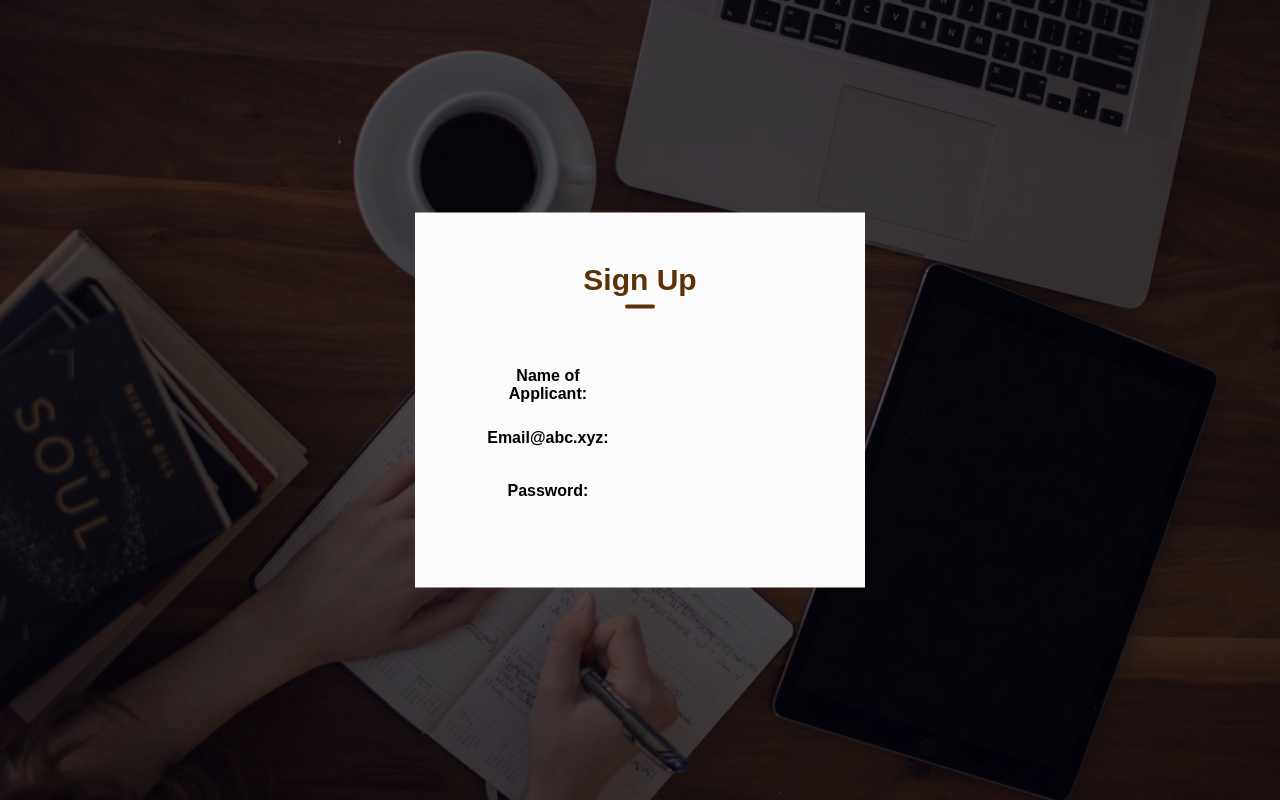
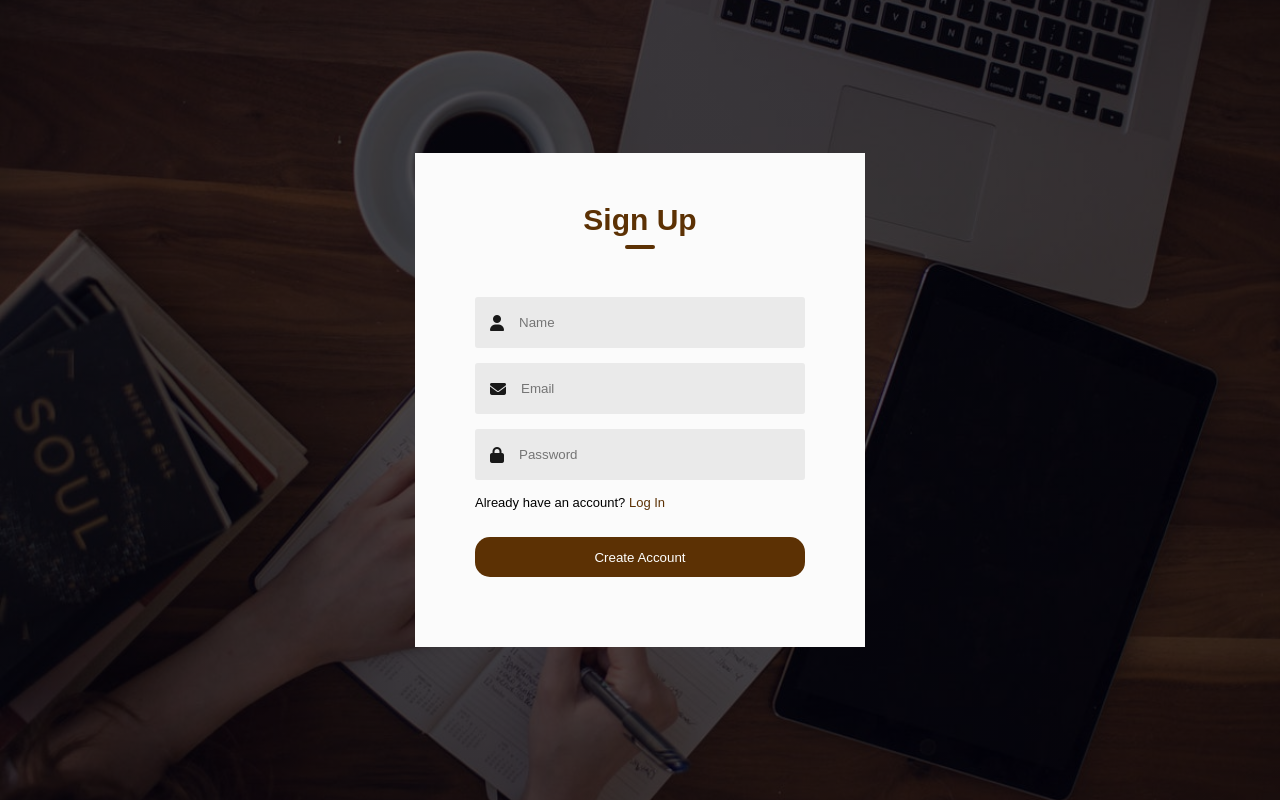
Before and after one commit to georgerahul24/CornellNotes, a Django app: page /SignUp/ in a window 1280 px wide. Run offline with Django 4.2, Linux system fonts and the light colour scheme; some libraries are stand-ins or nearby versions.

Commit message:
Adding Users to the sign Up page works

```diff
--- /dev/null
+++ b/CornellNotes/UserModel.py
@@ -0,0 +1,2 @@
+class User():
+    pass
--- a/SignUp/views.py
+++ b/SignUp/views.py
@@ -1,8 +1,9 @@
 from django.http import HttpResponse
 from django.views import View
 from django.shortcuts import render
-from django.template import loader
 from .forms import SignUpForm
+from django.contrib.auth.models import User
+from django.contrib.auth import authenticate, login
 
 
 class SignUp(View):
@@ -12,4 +13,25 @@ class SignUp(View):
         return render(request, 'SignUpPage.html', {'f': form})
 
     def post(self, request):
-        pass
+        form = SignUpForm(request.POST)
+        if form.is_valid():
+            User.objects.create_user(form.cleaned_data["name"], form.cleaned_data["email"],
+                                     form.cleaned_data["password"])
+
+            user = authenticate(request, username=form.cleaned_data["name"], password=form.cleaned_data["password"])
+            if user is not None:
+                login(request, user)
+            else:
+                return HttpResponse("Error")
+
+            return HttpResponse(
+                f'{form.cleaned_data["name"]}, {form.cleaned_data["email"]}, {form.cleaned_data["password"]}')
+
+
+
+
+
+        else:
+
+            field_errors = [(field.label, field.errors) for field in form]
+            return HttpResponse(f"Invalid Form {field_errors}")
--- a/static/css/SignUpPagestyle.css
+++ b/static/css/SignUpPagestyle.css
@@ -79,6 +79,17 @@ form p a{
    display: center;
 }
 
+
+
+input[type=button]{
+
+   width: 100%;													           background: rgb(92, 49, 4);												   color: #fff;													           height: 40px;
+   border-radius: 15px;          											   border: 0;														   outline: 0;  												           cursor: pointer;													   transition: background 1s;    											}                    												        .input-group {
+                                                                                                                                                                                                                                                                                                                                                                                                                                                              height: 240px;
+}
+
 .btn-field button{
    width: 100%;													           background: rgb(92, 49, 4);												   color: #fff;													           height: 40px;
-   border-radius: 15px;          											   border: 0;														   outline: 0;  												           cursor: pointer;													   transition: background 1s;    											}                    												        .input-group{                       								                           height: 240px;                                           								}
+   border-radius: 15px;          											   border: 0;														   outline: 0;  												           cursor: pointer;													   transition: background 1s;    											}                    												        .input-group {
+                                                                                                                                                                                                                                                                                                                                                                                                                                                              height: 240px;
+                                                                                                                                                                                                                                                                                                                                                                                                                                                           }
--- a/templates/SignUpPage.html
+++ b/templates/SignUpPage.html
@@ -2,24 +2,45 @@
 <!DOCTYPE html>
 <html>
 <head>
-    <meta name="viewport" content="width = device-width, initial-scale = 1.0">
+    <meta name = "viewport" content = "width = device-width, initial-scale = 1.0">
     <title>Sign In and Sign Up Form - Easy Tutorials</title>
-    <link rel="stylesheet" href="{% static 'css/SignUpPagestyle.css' %}">
+    <link rel = "stylesheet" href = "{% static 'css/SignUpPagestyle.css' %}">
     <script src="https://kit.fontawesome.com/be107114f4.js" crossorigin="anonymous"></script>
 
 </head>
 <body>
 <div class="container">
     <div class="form-box">
-        <h1>Sign Up</h1>
-        <form action="/SignUp/" action="post">
-            {% csrf_token %}
-            <table>
-                {{ f }}
-            </table>
-        </form>
-    </div>
-</div>
+         <h1>Sign Up</h1>
+         <form method="post" action="">
+             {% csrf_token %}
+             <div class = "input-group">
+                 <div class = "input-field">
 
+                      <i class="fa-solid fa-user"></i>
+                     <label for="id_name"></label>
+                      <input type="text" name="name" placeholder="Name" maxLength="50" required_id="id_name">
+                 </div>
+
+		 <div class = "input-field">
+ 		      <i class="fa-solid fa-envelope"></i>
+             <label for="id_email"></label>
+		      <input type="email" name="email" placeholder="Email" maxLength="50" required_id="id_email">
+	         </div>
+
+		 <div class = "input-field">
+		      <i class="fa-solid fa-lock"></i>
+             <label for="id_password"></label>
+		      <input type="password" name="password" placeholder="Password" id="id_password">
+	         </div>
+                 <p>Already have an account? <a href='#'>Log In</a></p>
+	     </div>
+	     <div class="btn-field">
+             <button type="submit" value="" id="signupBtn"> Create Account </button>
+
+	     </div>
+         </form>
+      </div>
+   </div>
 </body>
 </html>
```
Also changed, not shown: db.sqlite3.
